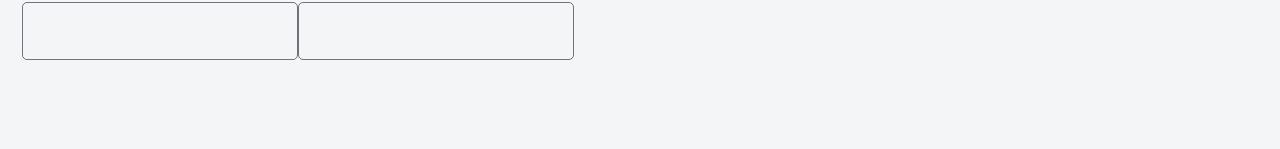
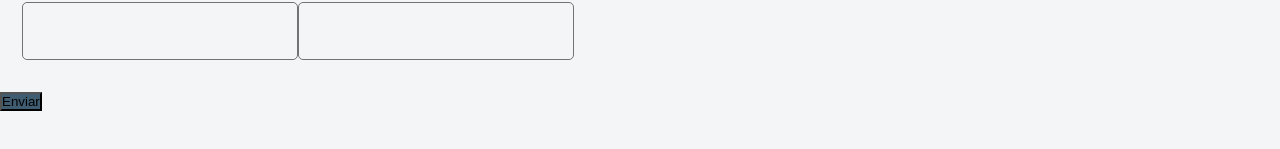
Before and after one commit to Thisistevin/jogodabiblia-1, a React (Create React App) app: page / in a window 1280 px wide. Shown: the part 269-418 px from the top of the page. Built offline with nearby package versions, Linux system fonts and the light colour scheme.

Commit message:
Criação do Button

```diff
--- /dev/null
+++ b/src/Components/Button/index.jsx
@@ -0,0 +1,8 @@
+import React from 'react'
+import { ButtonComponent } from './styles'
+
+export default function Button() {
+  return (
+    <ButtonComponent>Enviar</ButtonComponent>
+  )
+}
--- /dev/null
+++ b/src/Components/Button/styles.js
@@ -0,0 +1,9 @@
+import styled from 'styled-components';
+
+export const Container = styled.div`
+
+`;
+
+export const ButtonComponent = styled.button`
+    background-color: #3F5C70;
+`;
--- a/src/Pages/Login/index.jsx
+++ b/src/Pages/Login/index.jsx
@@ -1,12 +1,16 @@
 import React from 'react'
 import  Container from './styles'
 import LoginForm from 'Components/LoginTemplate';
+import Button from 'Components/Button';
 
 export default function Login() {
   return (
     <Container>
         <header />
         <LoginForm />
+        <div>
+          <Button />
+        </div>
     </Container>
   );
 }
```
Also changed, not shown: src/Components/Input/index.jsx (renamed from src/Components/Input/index.js).
